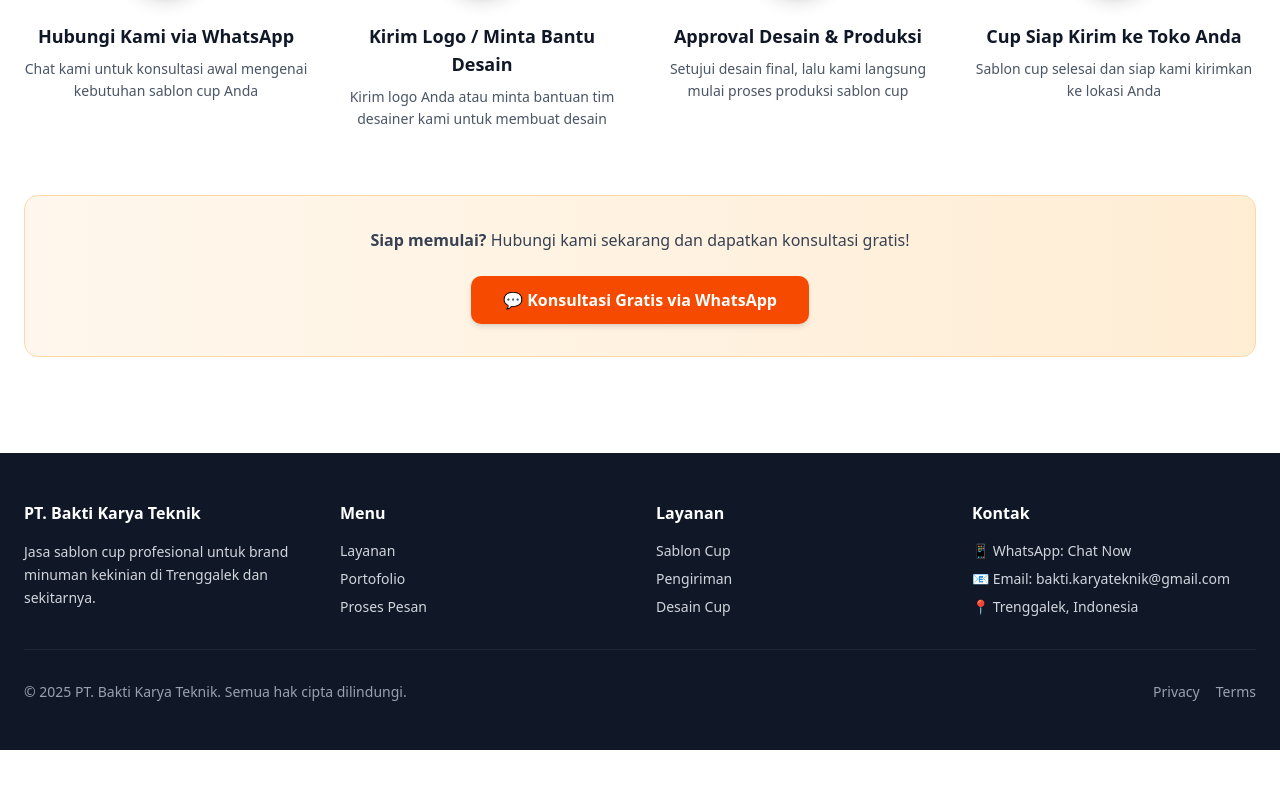
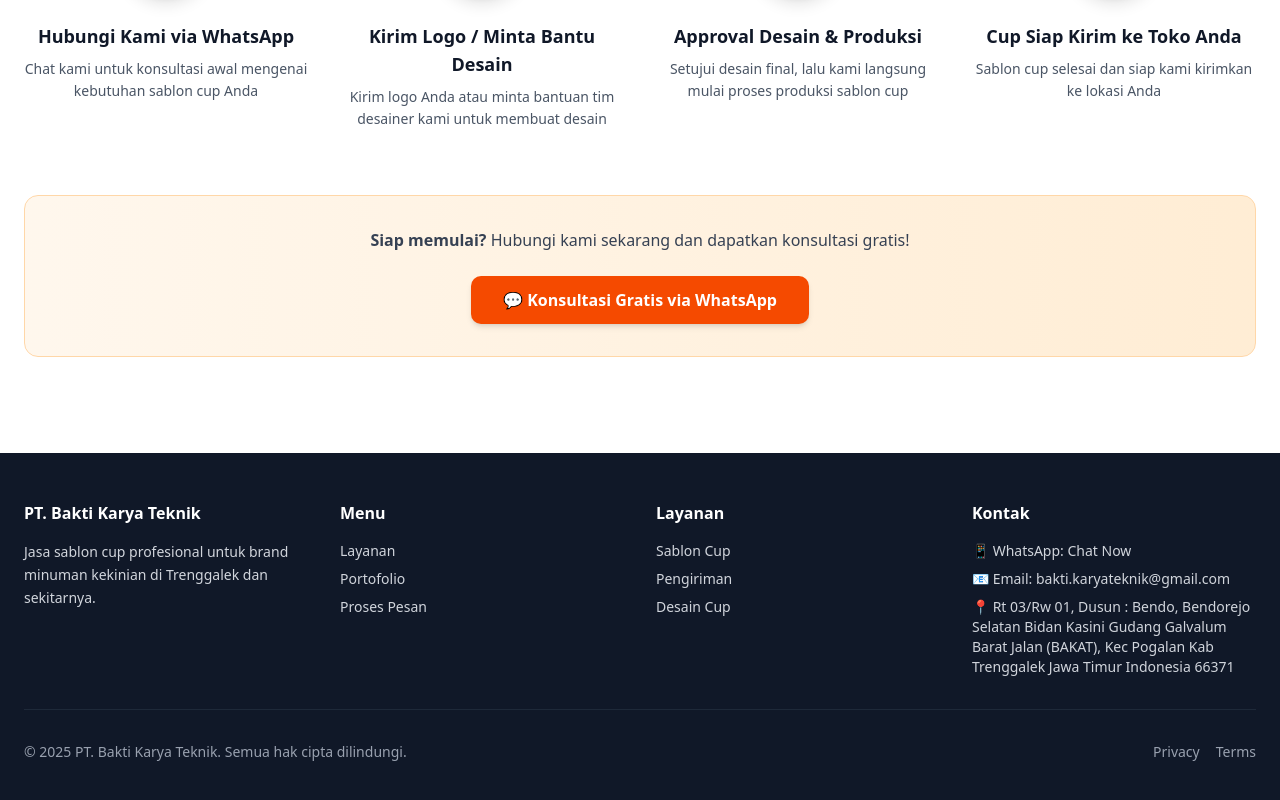
Before and after one commit to niklasalamak0/Sablon-Cup-BAKAT-ph, a Next.js app: page / in a window 1280 px wide. Shown: the part 5125-5925 px from the top of the page. Before the commit the page ends 5875 px from the top, so only its background shows below. Built offline with nearby package versions, Linux system fonts and the light colour scheme.

Commit message:
Update footer.tsx

```diff
--- a/components/footer.tsx
+++ b/components/footer.tsx
@@ -65,7 +65,7 @@ export default function Footer() {
               </li>
 
               <li>📧 Email: bakti.karyateknik@gmail.com</li>
-              <li>📍 Trenggalek, Indonesia</li>
+              <li>📍 Rt 03/Rw 01, Dusun : Bendo, Bendorejo Selatan Bidan Kasini Gudang Galvalum Barat Jalan (BAKAT), Kec Pogalan Kab Trenggalek Jawa Timur Indonesia 66371</li>
             </ul>
           </div>
         </div>
```
